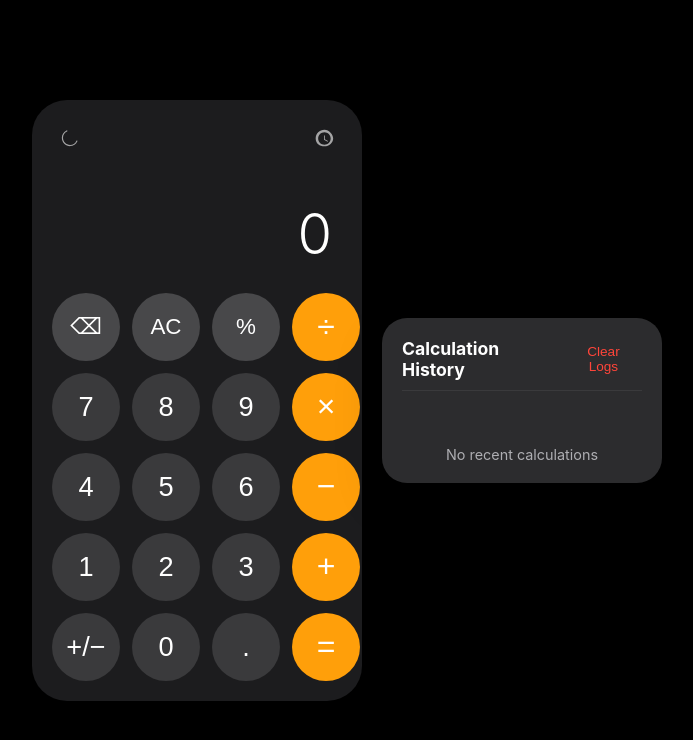
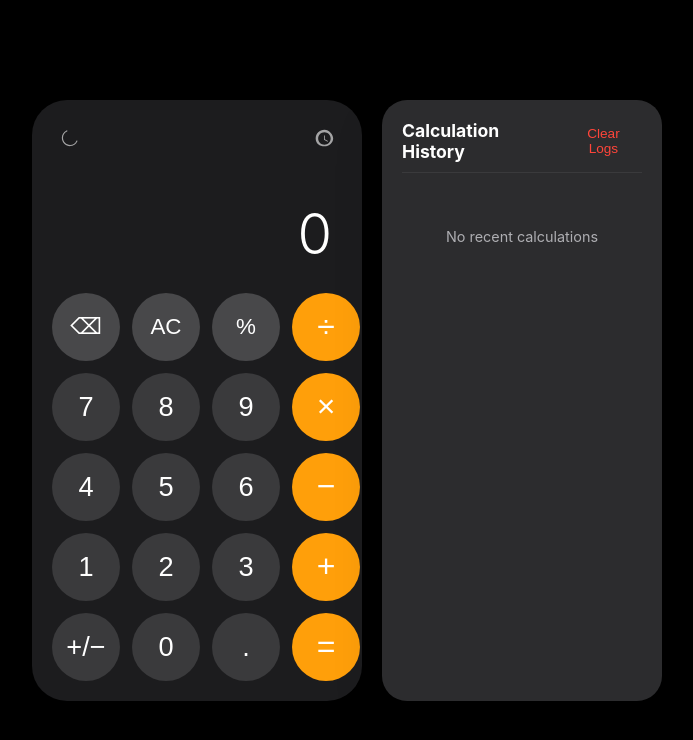
Before and after one commit to lasithnimsarapc-cpu/Advanced-iOS-Calculator, a plain HTML site: page index.html in a window 1280 px wide. Shown: the whole page, without its empty margins (293-986 px from the left). Drawn offline with Linux system fonts and the light colour scheme.

Commit message:
Update style.css

```diff
--- a/style.css
+++ b/style.css
@@ -46,11 +46,11 @@ body {
     overflow-x: hidden;
 }
 
-/* App Wrapper: Centers everything perfectly on all devices */
+/* App Wrapper: Centers on screen, and stretches items to match heights on desktop */
 .app-container {
     display: flex;
     gap: 20px;
-    align-items: center;
+    align-items: stretch; /* This forces the history panel to match the calculator's height */
     justify-content: center;
     width: 100%;
     max-width: 100%;
@@ -161,6 +161,8 @@ body {
     flex-direction: column;
     padding: 20px;
     color: var(--panel-text);
+    /* Set a minimum height matching the calculator's standard height */
+    min-height: 520px;
     transition: transform 0.3s cubic-bezier(0.4, 0, 0.2, 1), opacity 0.3s ease, background-color 0.3s ease;
 }
 
```
